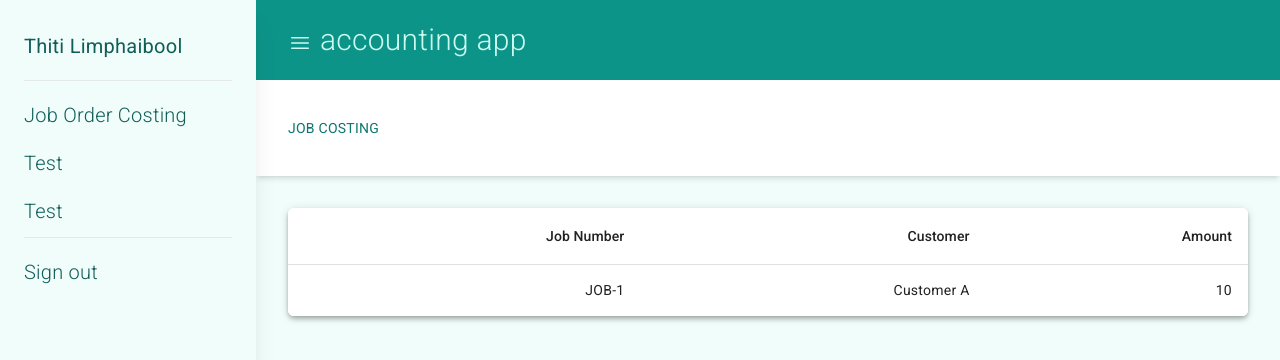
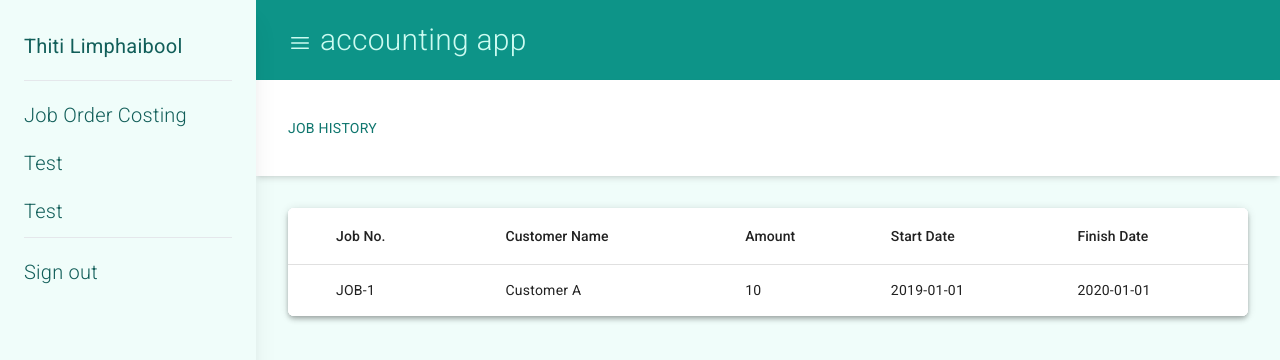
Before and after one commit to thiti-lim/job-costing-demo, an Angular app: page /job-costing in a window 1280 px wide. Shown: the top 360 px of the page. Built offline with nearby package versions, Linux system fonts and the light colour scheme.

Commit message:
add job detail page

```diff
--- a/src/app/app.component.html
+++ b/src/app/app.component.html
@@ -1,11 +1,20 @@
 <mat-sidenav-container class="h-screen">
-  <mat-sidenav #sidenav mode="side" opened="true" class="w-64 bg-teal-50 shadow-xl border-x-teal-200 border-x-0">
+  <mat-sidenav
+    #sidenav
+    mode="side"
+    opened="true"
+    class="w-64 bg-teal-50 shadow-xl border-x-teal-200 border-x-0"
+  >
     <ul>
       <ul class="px-6 py-8">
         <li class="text-teal-800 font-l text-xl mb-5">Thiti Limphaibool</li>
         <hr />
-        <li class="text-teal-800 font-thin text-xl mb-3 mt-5"><a routerLink="/job-costing">Job Order Costing</a></li>
-        <li class="text-teal-800 font-thin text-xl mb-3 mt-5"><a routerLink="/dashboard">Test</a></li>
+        <li class="text-teal-800 font-thin text-xl mb-3 mt-5">
+          <a routerLink="/job-costing">Job Order Costing</a>
+        </li>
+        <li class="text-teal-800 font-thin text-xl mb-3 mt-5">
+          <a routerLink="/dashboard">Test</a>
+        </li>
         <li class="text-teal-800 font-thin text-xl mb-3 mt-5"><a>Test</a></li>
         <hr />
         <li class="text-teal-800 font-thin text-xl mt-5">Sign out</li>
@@ -17,19 +26,25 @@
   <mat-sidenav-content class="bg-teal-50">
     <div class="flex items-center bg-teal-600 h-20">
       <button (click)="sidenav.toggle()">
-        <svg xmlns="http://www.w3.org/2000/svg" fill="none" viewBox="0 0 24 24" stroke-width="1.5" stroke="currentColor" class="mt-1.5 w-6 h-6 ml-8 text-md text-teal-100">
-          <path stroke-linecap="round" stroke-linejoin="round" d="M3.75 6.75h16.5M3.75 12h16.5m-16.5 5.25h16.5" />
+        <svg
+          xmlns="http://www.w3.org/2000/svg"
+          fill="none"
+          viewBox="0 0 24 24"
+          stroke-width="1.5"
+          stroke="currentColor"
+          class="mt-1.5 w-6 h-6 ml-8 text-md text-teal-100"
+        >
+          <path
+            stroke-linecap="round"
+            stroke-linejoin="round"
+            d="M3.75 6.75h16.5M3.75 12h16.5m-16.5 5.25h16.5"
+          />
         </svg>
       </button>
       <div class="ml-2 text-teal-100 text-3xl font-light">accounting app</div>
     </div>
     <div>
-      <div class="flex items-center bg-white h-24 border-y-teal-200 shadow-md">
-        <p class="ml-8 mt-3 text-teal-700 text-md">{{ headerTitle | uppercase }}</p>
-      </div>
-      <main class="m-8">
-        <router-outlet (activate)="onRouteChange()"></router-outlet>
-      </main>
+      <router-outlet></router-outlet>
     </div>
   </mat-sidenav-content>
 </mat-sidenav-container>
--- a/src/app/app.component.ts
+++ b/src/app/app.component.ts
@@ -8,15 +8,5 @@ import { Router } from '@angular/router';
 })
 export class AppComponent {
   constructor(private router: Router) {}
-
   headerTitle = 'Home';
-  routeTitles = new Map<string, string>([
-    ['/job-costing', 'Job Costing'],
-    ['/add-job-costing', 'Add Job Costing'],
-  ]);
-
-  onRouteChange() {
-    let currentRouteUrl: string = this.router.url;
-    this.headerTitle = this.routeTitles.get(currentRouteUrl) ?? 'Home';
-  }
 }
--- a/src/app/job-costing/job-costing.model.ts
+++ b/src/app/job-costing/job-costing.model.ts
@@ -8,7 +8,6 @@ export class JobCosting {
     directMaterials?: DirectMaterial[],
     directLabors?: DirectLabor[]
   ) {
-    this.id = crypto.randomUUID();
     this.jobNumber = jobNumber;
     this.customerName = customerName;
     this.startDate = startDate;
@@ -17,7 +16,6 @@ export class JobCosting {
     this.directMaterials = directMaterials;
     this.directLabors = directLabors;
   }
-  id: string;
   jobNumber: string;
   customerName: string;
   startDate: Date;
@@ -34,13 +32,11 @@ export class DirectMaterial {
     units?: number,
     costPerUnit?: number
   ) {
-    this.id = crypto.randomUUID();
     this.reqNum = reqNum ?? '';
     this.name = name ?? '';
     this.units = units ?? 0;
     this.costPerUnit = costPerUnit ?? 0;
   }
-  id: string;
   reqNum: string;
   name: string;
   units: number = 0;
@@ -58,14 +54,12 @@ export class DirectLabor {
     costPerHour?: number,
     overheadRate?: number
   ) {
-    this.id = crypto.randomUUID();
     this.reqNum = reqNum ?? '';
     this.name = name ?? '';
     this.hours = hours ?? 0;
     this.costPerHour = costPerHour ?? 0;
     this.overheadRate = overheadRate ?? 0;
   }
-  id: string;
   reqNum: string;
   name: string;
   hours: number = 0;
--- a/src/app/job-costing/job-costing.service.ts
+++ b/src/app/job-costing/job-costing.service.ts
@@ -19,4 +19,12 @@ export class JobCostingService {
       ),
     ];
   }
+
+  public getJobCosting(jobNumber: string): JobCosting | undefined {
+    let job: JobCosting[] = this.getJobHistory().filter(
+      (job) => job.jobNumber === jobNumber
+    );
+    if (job.length != 0) return job[0];
+    return;
+  }
 }
--- a/src/app/job-costing/job-detail/job-detail.component.html
+++ b/src/app/job-costing/job-detail/job-detail.component.html
@@ -1 +1,6 @@
-<p>job-detail works!</p>
+<div class="flex items-center bg-white h-24 border-y-teal-200 shadow-md">
+  <p class="ml-8 mt-3 text-teal-700 text-md">{{ headerTitle | uppercase }}</p>
+</div>
+<div class="flex m-8">
+  <div class="w-full"></div>
+</div>
--- a/src/app/job-costing/job-detail/job-detail.component.ts
+++ b/src/app/job-costing/job-detail/job-detail.component.ts
@@ -1,10 +1,26 @@
 import { Component } from '@angular/core';
+import { JobCostingService } from '../job-costing.service';
+import { JobCosting } from '../job-costing.model';
+import { ActivatedRoute, RouterModule } from '@angular/router';
 
 @Component({
   selector: 'jc-demo-job-detail',
   templateUrl: './job-detail.component.html',
-  styleUrls: ['./job-detail.component.css']
+  styleUrls: ['./job-detail.component.css'],
 })
 export class JobDetailComponent {
+  headerTitle: string = 'Job Detail';
+  job?: JobCosting;
+  constructor(
+    private jobCostingService: JobCostingService,
+    private route: ActivatedRoute,
+    private router: RouterModule
+  ) {}
 
+  ngOnInit(): void {
+    const jobNumber = this.route.snapshot.paramMap.get('job-number');
+    this.job = this.jobCostingService.getJobCosting(jobNumber ?? '');
+    this.headerTitle += ' | ' + this.job?.jobNumber;
+    console.log(this.job);
+  }
 }
--- a/src/app/job-costing/job-history/job-history.component.css
+++ b/src/app/job-costing/job-history/job-history.component.css
@@ -0,0 +1,7 @@
+.mat-mdc-row .mat-mdc-cell {
+  cursor: pointer;
+}
+
+.mat-mdc-row:hover .mat-mdc-cell {
+  background-color: #e2e8f0;
+}
--- a/src/app/job-costing/job-history/job-history.component.html
+++ b/src/app/job-costing/job-history/job-history.component.html
@@ -1,27 +1,53 @@
-<div class="flex justify-center">
+<div class="flex items-center bg-white h-24 border-y-teal-200 shadow-md">
+  <p class="ml-8 mt-3 text-teal-700 text-md">{{ headerTitle | uppercase }}</p>
+</div>
+<div class="flex m-8">
   <div class="w-full">
     <table
       mat-table
       [dataSource]="jobHistoryList"
       class="mat-elevation-z4 overflow-hidden rounded-md"
     >
-      <mat-text-column
-        name="jobNumber"
-        headerText="Job Number"
-        justify="end"
-      ></mat-text-column>
-      <mat-text-column
-        name="customerName"
-        headerText="Customer"
-        justify="end"
-      ></mat-text-column>
-      <mat-text-column
-        name="amount"
-        headerText="Amount"
-        justify="end"
-      ></mat-text-column>
+      <ng-container matColumnDef="jobNumber">
+        <th mat-header-cell *matHeaderCellDef class="text-left pl-12">
+          Job No.
+        </th>
+        <td mat-cell *matCellDef="let job" class="text-left pl-12">
+          {{ job.jobNumber }}
+        </td>
+      </ng-container>
+      <ng-container matColumnDef="customerName">
+        <th mat-header-cell *matHeaderCellDef class="text-left">
+          Customer Name
+        </th>
+        <td mat-cell *matCellDef="let job" class="text-left">
+          {{ job.customerName }}
+        </td>
+      </ng-container>
+      <ng-container matColumnDef="amount">
+        <th mat-header-cell *matHeaderCellDef class="text-left">Amount</th>
+        <td mat-cell *matCellDef="let job" class="text-left">
+          {{ job.amount }}
+        </td>
+      </ng-container>
+      <ng-container matColumnDef="startDate">
+        <th mat-header-cell *matHeaderCellDef class="text-left">Start Date</th>
+        <td mat-cell *matCellDef="let job" class="text-left">
+          {{ job.startDate | date : 'yyyy-MM-dd' }}
+        </td>
+      </ng-container>
+      <ng-container matColumnDef="finishDate">
+        <th mat-header-cell *matHeaderCellDef class="text-left">Finish Date</th>
+        <td mat-cell *matCellDef="let job" class="text-left">
+          {{ job.finishDate | date : 'yyyy-MM-dd' }}
+        </td>
+      </ng-container>
       <tr mat-header-row *matHeaderRowDef="displayedColumns"></tr>
-      <tr mat-row *matRowDef="let myRowData; columns: displayedColumns"></tr>
+      <tr
+        mat-row
+        (click)="openJobDetail(job)"
+        *matRowDef="let job; columns: displayedColumns"
+      ></tr>
     </table>
   </div>
 </div>
--- a/src/app/job-costing/job-history/job-history.component.ts
+++ b/src/app/job-costing/job-history/job-history.component.ts
@@ -1,6 +1,7 @@
 import { JobCostingService } from './../job-costing.service';
 import { Component } from '@angular/core';
 import { JobCosting } from '../job-costing.model';
+import { Router } from '@angular/router';
 
 @Component({
   selector: 'jc-demo-job-history',
@@ -8,13 +9,28 @@ import { JobCosting } from '../job-costing.model';
   styleUrls: ['./job-history.component.css'],
 })
 export class JobHistoryComponent {
+  headerTitle: string = 'Job History';
   jobHistoryList: JobCosting[] = [];
-  displayedColumns: string[] = ['jobNumber', 'customerName', 'amount'];
+  displayedColumns: string[] = [
+    'jobNumber',
+    'customerName',
+    'amount',
+    'startDate',
+    'finishDate',
+  ];
 
-  constructor(private jobCostingService: JobCostingService) {}
+  constructor(
+    private jobCostingService: JobCostingService,
+    private router: Router
+  ) {}
 
   ngOnInit(): void {
     this.jobHistoryList = this.jobCostingService.getJobHistory();
     console.log(this.jobHistoryList);
   }
+
+  openJobDetail(job: JobCosting) {
+    this.router.navigate(['/job-costing', job.jobNumber]);
+    console.log(job.jobNumber);
+  }
 }
```
Also changed, not shown: src/app/app.module.ts (+14 -3 lines), 1 other file (tests, documents, lock files or other folders).
